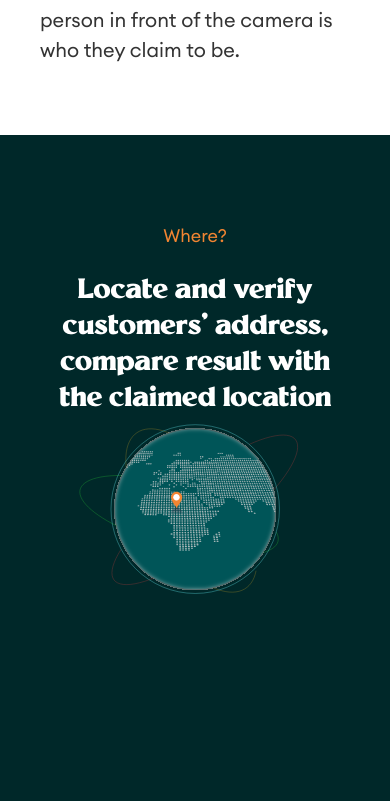
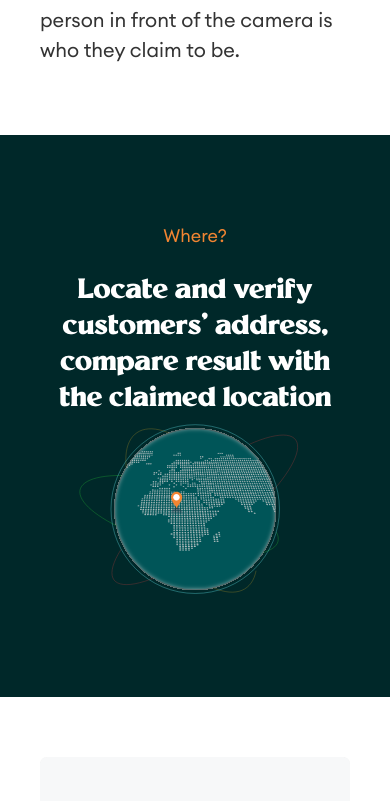
Before and after one commit to Yaasir024/WhoisID, a Vue app: page / in a window 390 px wide. Shown: the part 3122-3923 px from the top of the page. Built offline with nearby package versions, Linux system fonts and the light colour scheme.

Commit message:
/globe section height

```diff
--- a/src/components/Home/Where.vue
+++ b/src/components/Home/Where.vue
@@ -1,6 +1,6 @@
 <template>
   <section
-    class="bg-id-green-1 min-h-screen px-[40px] md:px-[70px] xl:px-[112px] pt-[87px]"
+    class="bg-id-green-1 sm:min-h-screen px-[40px] md:px-[70px] xl:px-[112px] pt-[87px] pb-[90px]"
   >
     <div class="flex flex-col items-center">
       <span class="text-[18px] leading-[27px] font-medium text-id-yellow"
```
